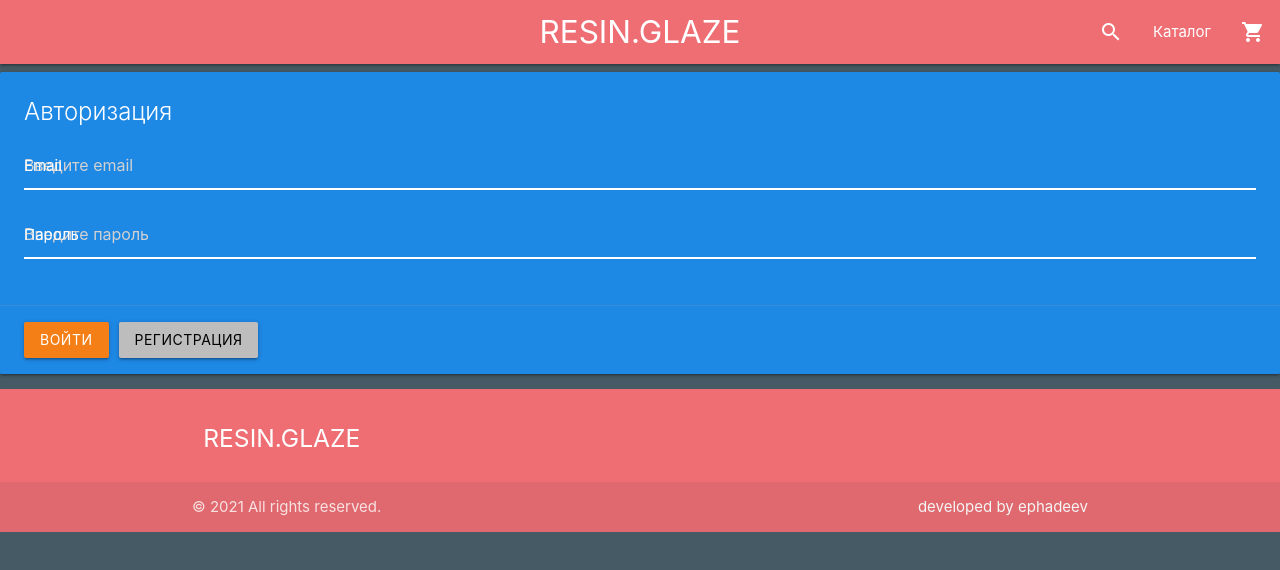
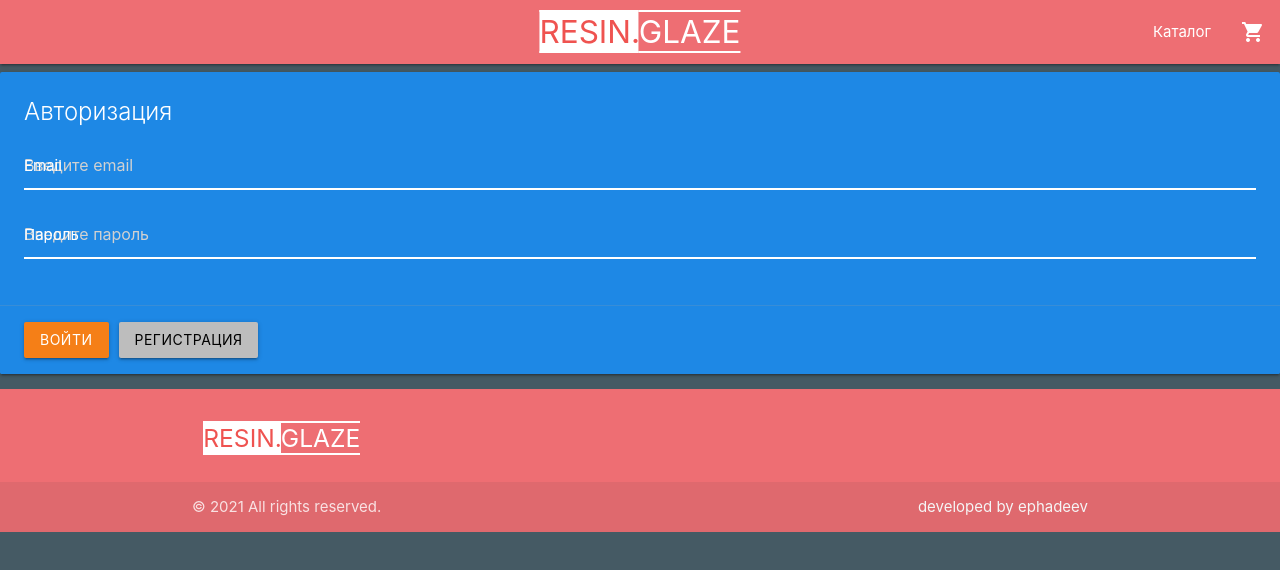
Before and after one commit to ephadeev/resin-glaze, a React (Create React App) app in the folder client/: page /authentication in a window 1280 px wide. Shown: the top 570 px of the page. Built offline with nearby package versions, Linux system fonts and the light colour scheme; no server answers.

Commit message:
redesigned logo

```diff
--- a/client/src/App.css
+++ b/client/src/App.css
@@ -1,3 +1,28 @@
 .product {
     position: relative;
 }
+
+.nav__counter {
+    position: absolute;
+    top: 0;
+    right: 5px;
+
+}
+
+.header__logo {
+    border-top: 2px solid white;
+    border-bottom: 2px solid white;
+}
+
+.cart__amount {
+    margin: 0 5px;
+    padding: 5px 10px;
+}
+
+.cart__minus {
+
+}
+
+.cart__plus {
+    margin-right: 15px;
+}
--- a/client/src/Components/Footer/Footer.jsx
+++ b/client/src/Components/Footer/Footer.jsx
@@ -1,4 +1,5 @@
 import React from 'react';
+import {Link} from 'react-router-dom';
 
 const Footer = () => {
     return (
@@ -6,7 +7,12 @@ const Footer = () => {
             <div className='container'>
                 <div className="row">
                     <div className='col l6 s12'>
-                            <h5>RESIN.GLAZE</h5>
+                        <Link to='/'>
+                            <h5>
+                                <span className='white red-text text-lighten-1 header__logo'>RESIN.</span>
+                                <span className='white-text header__logo'>GLAZE</span>
+                            </h5>
+                        </Link>
                     </div>
                 </div>
             </div>
--- a/client/src/Components/Header/Header.jsx
+++ b/client/src/Components/Header/Header.jsx
@@ -1,26 +1,37 @@
 import React from 'react';
-import {NavLink} from 'react-router-dom';
+import {Link, NavLink} from 'react-router-dom';
+import {connect} from 'react-redux';
 
-const Header = () => {
+const Header = ({counter}) => {
     document.addEventListener('DOMContentLoaded', () => {
         let elems = document.querySelectorAll('.sidenav');
         let instances = window.M.Sidenav.init(elems);
-    })
+    });
+
     return (
         <header className='header'>
             <nav>
                 <div className="nav-wrapper">
-                    <NavLink to='/' className='brand-logo center'>RESIN.GLAZE</NavLink>
-                    <NavLink to='#' data-target='mobile-demo' className='sidenav-trigger'><i className='material-icons'>menu</i></NavLink>
+                    <NavLink to='/' className='brand-logo center'>
+                        <span className='white red-text text-lighten-1 header__logo'>RESIN.</span>
+                        <span className='header__logo'>GLAZE</span>
+                    </NavLink>
+                    <NavLink to='#' data-target='mobile-demo' className='sidenav-trigger'>
+                        <i className='material-icons'>menu</i>
+                    </NavLink>
                     <ul className='right hide-on-med-and-down'>
-                        <li><NavLink to='/search'><i className='material-icons'>search</i></NavLink></li>
+                        {/*<li><NavLink to='/search'><i className='material-icons'>search</i></NavLink></li>*/}
                         <li><NavLink to='/products'>Каталог</NavLink></li>
-                        <li><NavLink to='/cart'><i className='material-icons'>shopping_cart</i></NavLink></li>
+                        <li>
+                            <NavLink to='/cart'>
+                                <i className='material-icons'>shopping_cart</i><div className='nav__counter'>{counter > 0 && counter}</div>
+                            </NavLink>
+                        </li>
                     </ul>
                 </div>
             </nav>
             <ul className='sidenav' id='mobile-demo'>
-                <li><NavLink to='/search'>Поиск</NavLink></li>
+                {/*<li><NavLink to='/search'>Поиск</NavLink></li>*/}
                 <li><NavLink to='/products'>Каталог</NavLink></li>
                 <li><NavLink to='/cart'>Корзина</NavLink></li>
             </ul>
@@ -28,4 +39,10 @@ const Header = () => {
     );
 };
 
-export default Header;
+const mapStateToProps = state => {
+    return {
+        counter: state.cart.counter
+    }
+};
+
+export default connect(mapStateToProps)(Header);
```
